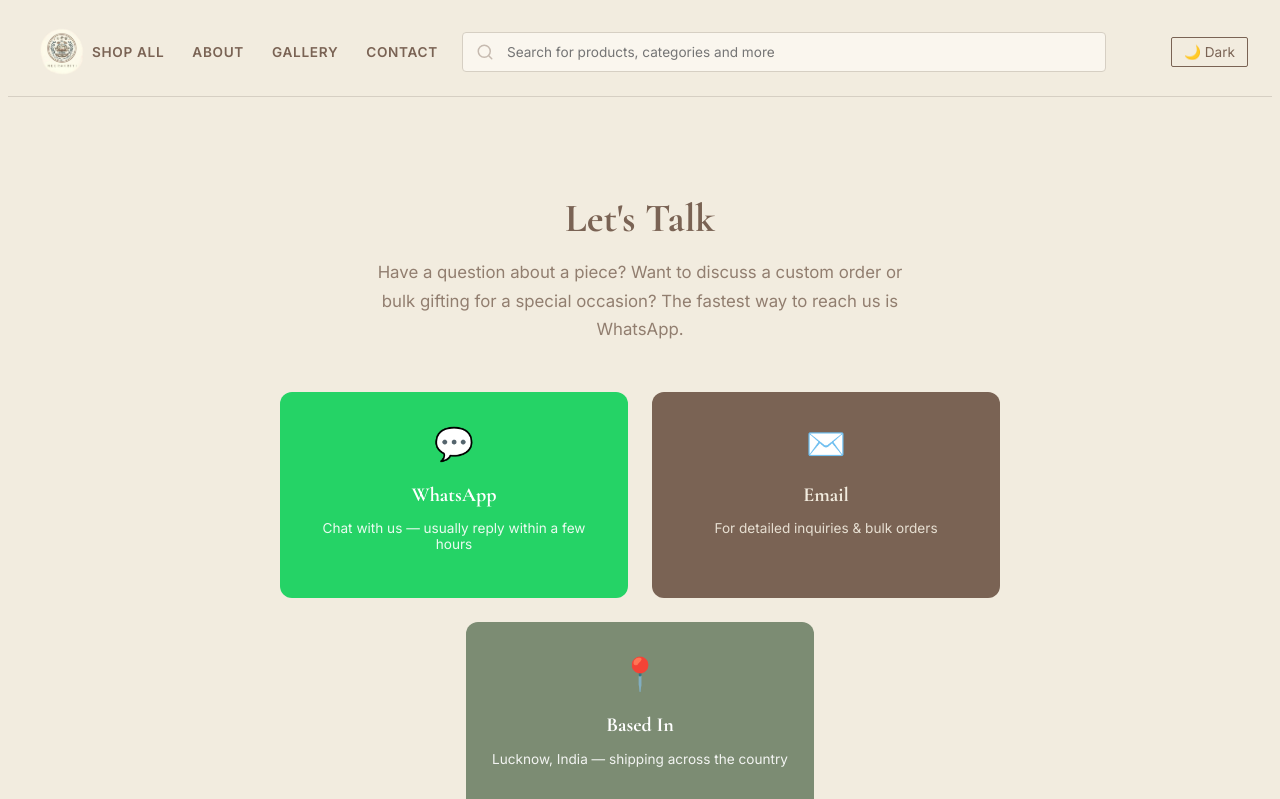
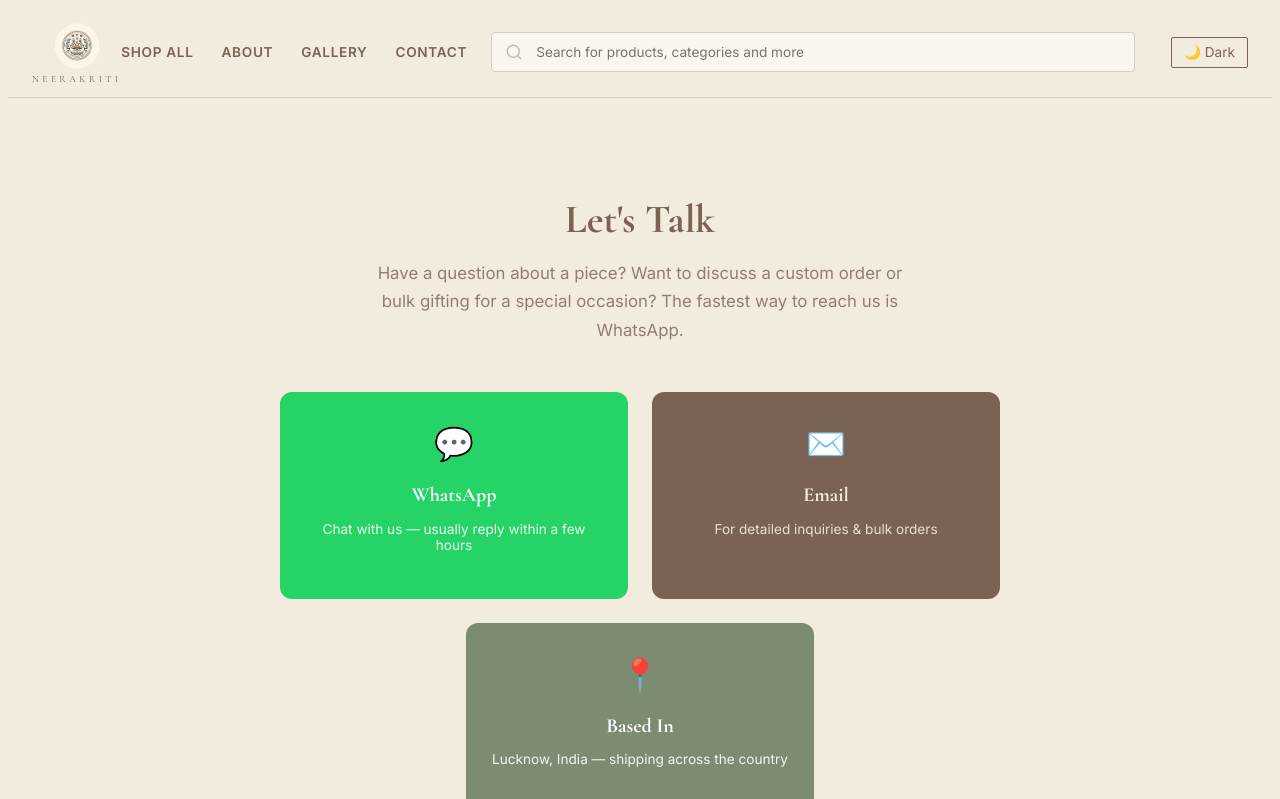
Before and after one commit to Karan15032004/Neerakriti, a Next.js app in the folder neerakriti/: page /contact in a window 1280 px wide. Shown: the top 799 px of the page. Built offline with nearby package versions, Linux system fonts and the light colour scheme.

Commit message:
Navbar: add brand name below logo

```diff
--- a/neerakriti/app/components/Navbar.js
+++ b/neerakriti/app/components/Navbar.js
@@ -29,13 +29,39 @@ export default function Navbar() {
           padding: '0.75rem 1.5rem',
         }}
       >
-        {/* Logo */}
-        <Link href="/" style={{ textDecoration: 'none', flexShrink: 0 }}>
+        {/* ── Logo + Brand Name stacked vertically ── */}
+        <Link
+          href="/"
+          style={{
+            textDecoration: 'none',
+            flexShrink: 0,
+            display: 'flex',          // stack logo and name vertically
+            flexDirection: 'column',
+            alignItems: 'center',     // center both horizontally
+          }}
+        >
+          {/* The circular logo image */}
           <img
             src="/images/logo-removebg.png"
             alt="Neerakriti"
-            style={{ height: '60px', width: 'auto', objectFit: 'contain' }}
+            style={{ height: '52px', width: 'auto', objectFit: 'contain' }}
           />
+
+          {/* Brand name in Cormorant Garamond — matches the logo text exactly */}
+          <span
+            style={{
+              fontFamily: "'Cormorant Garamond', serif", // your brand heading font
+              fontWeight: 2000,          // light weight — same thin strokes as the logo text
+              fontSize: '0.6rem',       // small, sits neatly below the logo without competing
+              letterSpacing: '0.35em',  // very wide spacing — the defining feature of the logo text
+              textTransform: 'uppercase',
+              color: '#7A6354',         // taupe — matches the logo ink color directly
+              marginTop: '3px',         // small gap between logo circle and text
+              lineHeight: 1,
+            }}
+          >
+            Neerakriti
+          </span>
         </Link>
 
         {/* Desktop nav links — hidden on mobile */}
```
Also changed, not shown: neerakriti/public/images/logo-removebg.png.
